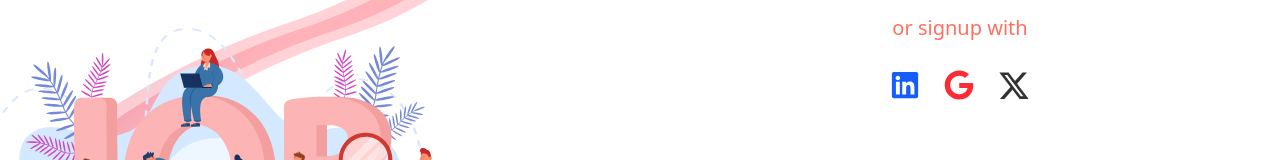
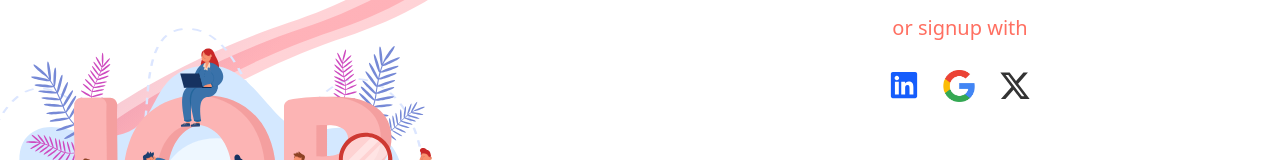
Before and after one commit to Ochaworldwide/Bejite, a React (Vite) app: page /signup in a window 1280 px wide. Shown: the part 555-715 px from the top of the page. Built offline with nearby package versions, Linux system fonts and the light colour scheme.

Commit message:
Update add up button at jobconnection page

```diff
--- a/src/pages/JobConnection.jsx
+++ b/src/pages/JobConnection.jsx
@@ -1,4 +1,3 @@
-
 
 
 import React, { useState } from "react";
@@ -10,7 +9,7 @@ const JobConnection = () => {
   const [addedUsers, setAddedUsers] = useState([]);
 
   const handleAdd = (id) => {
-    if (!addedUsers.includes(id) && addedUsers.length < 10) {
+    if (!addedUsers.includes(id) ) {
       setAddedUsers([...addedUsers, id]);
     }
   };
--- a/src/pages/SignUp.jsx
+++ b/src/pages/SignUp.jsx
@@ -84,8 +84,8 @@ function SignUp() {
 
             <p className="text-[#FF6F61] text-center text-xl">or signup with</p>
             <div className="flex justify-center gap-6 mt-4">
-              <FaLinkedin className="text-blue-600 text-3xl" />
-              <FaGoogle className="text-red-500 text-3xl" />
+              <FaLinkedin className="text-blue-600 text-3xl cursor-pointer" />
+              <img src="/assets/images/google.png" alt="google logo" className='w-8 h-8 cursor-pointer' />
               <img src="/assets/images/x.svg" alt="Twitter" className="w-8 h-8 cursor-pointer" />
 
             </div>
```
Also changed, not shown: public/assets/images/google.png (added).
